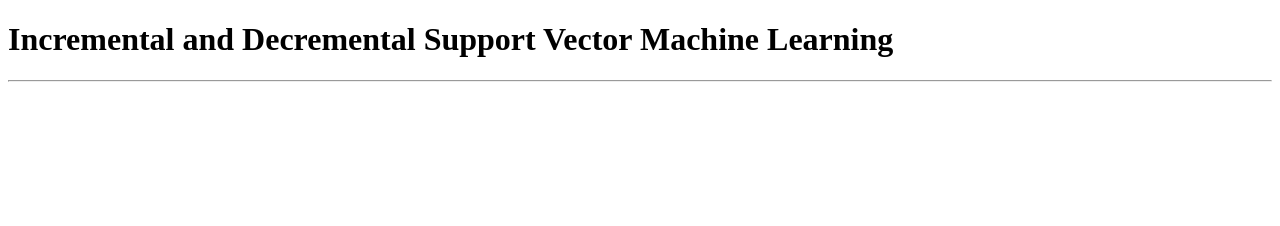
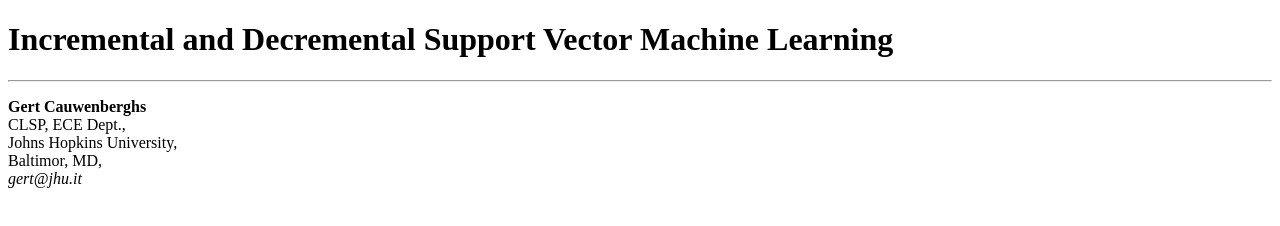
Before and after one commit to francescoP02/classe62-html-paper-scientifico, a plain HTML site: page index.html in a window 1280 px wide. Drawn offline with Linux system fonts and the light colour scheme.

Commit message:
Author done

```diff
--- a/index.html
+++ b/index.html
@@ -15,7 +15,22 @@
     <!-- /header -->
 
     <!-- main -->
-    <main></main>
+    <main>
+        <div>
+        <p>
+            <strong>Gert Cauwenberghs</strong>
+            <br>
+            CLSP, ECE Dept.,
+            <br>
+            Johns Hopkins University,
+            <br>
+            Baltimor, MD,
+            <br>
+            <em>gert@jhu.it</em>
+        </p>
+        </div>
+
+    </main>
     <!-- /main -->
 
     <!-- footer -->
```
